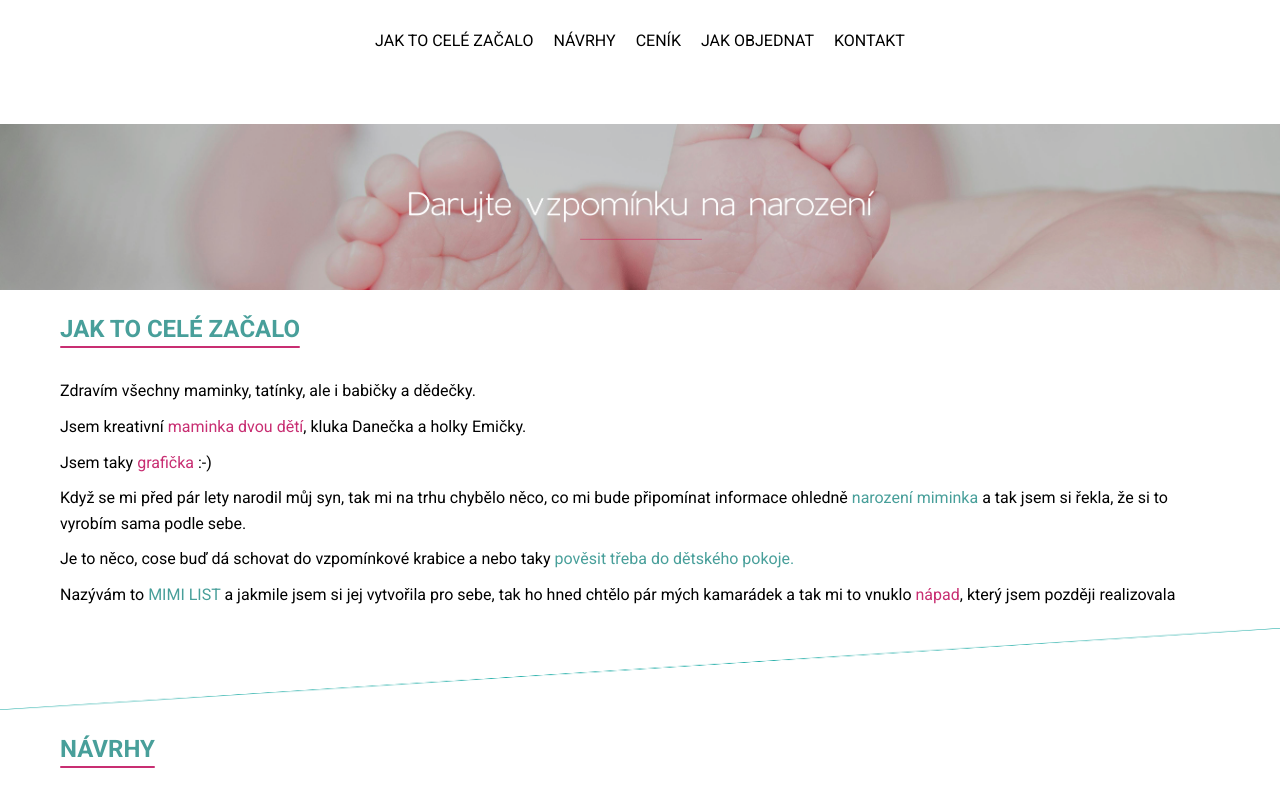
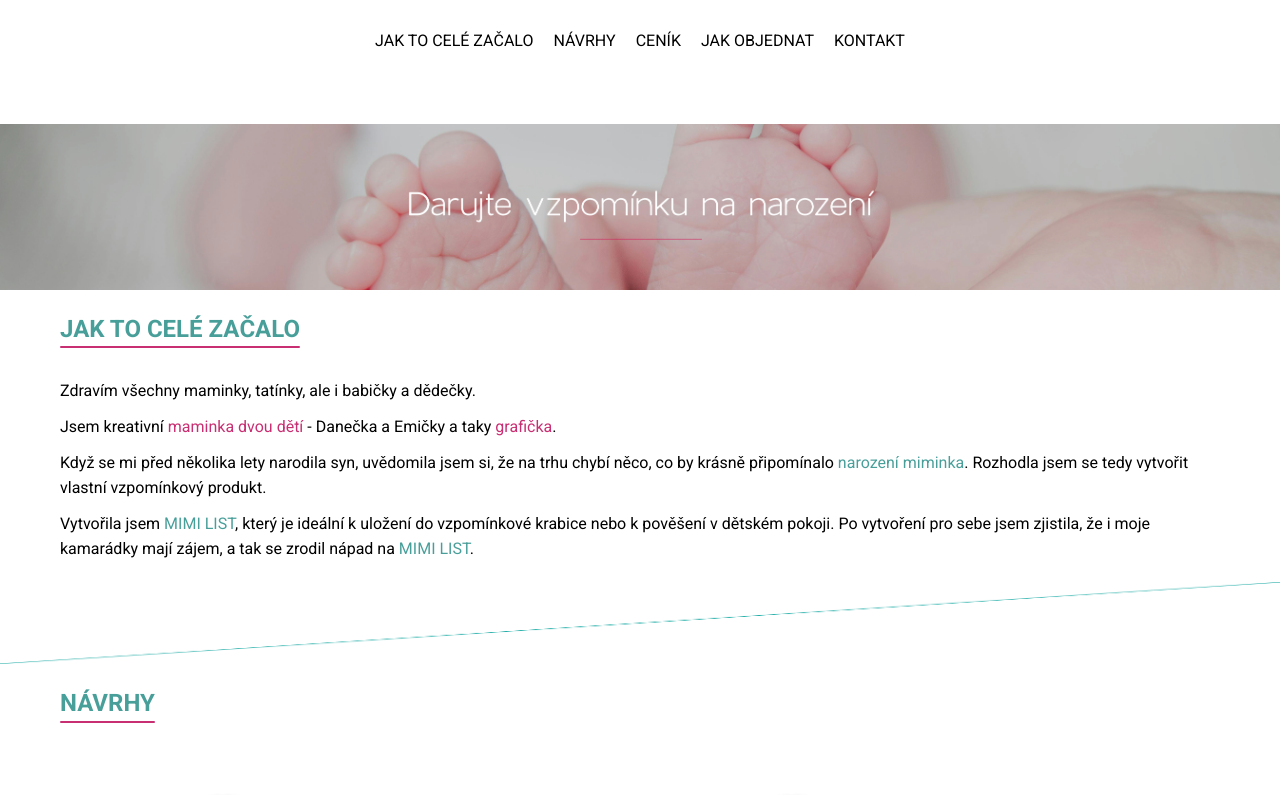
Before and after one commit to smelikmartin/mimilist, a website: page index.html in a window 1280 px wide. Shown: the part 236-1031 px from the top of the page. Drawn offline with nearby package versions, Linux system fonts and the light colour scheme.

Commit message:
Text changes

```diff
--- a/index.html
+++ b/index.html
@@ -32,12 +32,12 @@
             <div class="container">
                 <h2>Jak to celé začalo</h2>
                 <p>Zdravím všechny maminky, tatínky, ale i babičky a dědečky.</p>
-                <p>Jsem kreativní <span>maminka dvou dětí</span>, kluka Danečka a holky Emičky.</p>
-                <p>Jsem taky <span>grafička</span> :-)</p>
-                <p>Když se mi před pár lety narodil můj syn, tak mi na trhu chybělo něco, co mi bude připomínat informace ohledně <span class="green">narození miminka</span>
-                a tak jsem si řekla, že si to vyrobím sama podle sebe.</p>
-                <p>Je to něco, cose buď dá schovat do vzpomínkové krabice a nebo taky <span class="green"> pověsit třeba do dětského pokoje.</span></p>
-                <p>Nazývám to <span class="green">MIMI LIST</span> a jakmile jsem si jej vytvořila pro sebe, tak ho hned chtělo pár mých kamarádek a tak mi to vnuklo <span>nápad</span>, který jsem později realizovala</p>
+
+                <p>Jsem kreativní <span>maminka dvou dětí</span> - Danečka a Emičky a taky <span>grafička</span>.</p>
+                <p>Když se mi před několika lety narodila syn, uvědomila jsem si, že na trhu chybí něco, co by krásně připomínalo <span class="green">narození miminka</span>. Rozhodla jsem se tedy vytvořit vlastní vzpomínkový produkt.</p>
+                <p>Vytvořila jsem <span class="green">MIMI LIST</span>, který je ideální k uložení do vzpomínkové krabice nebo k pověšení v dětském pokoji. Po vytvoření pro sebe jsem zjistila, že i moje kamarádky mají zájem, a tak se zrodil nápad na <span class="green">MIMI LIST</span>.</p>
+
+
             </div>
         </section>
 
```
